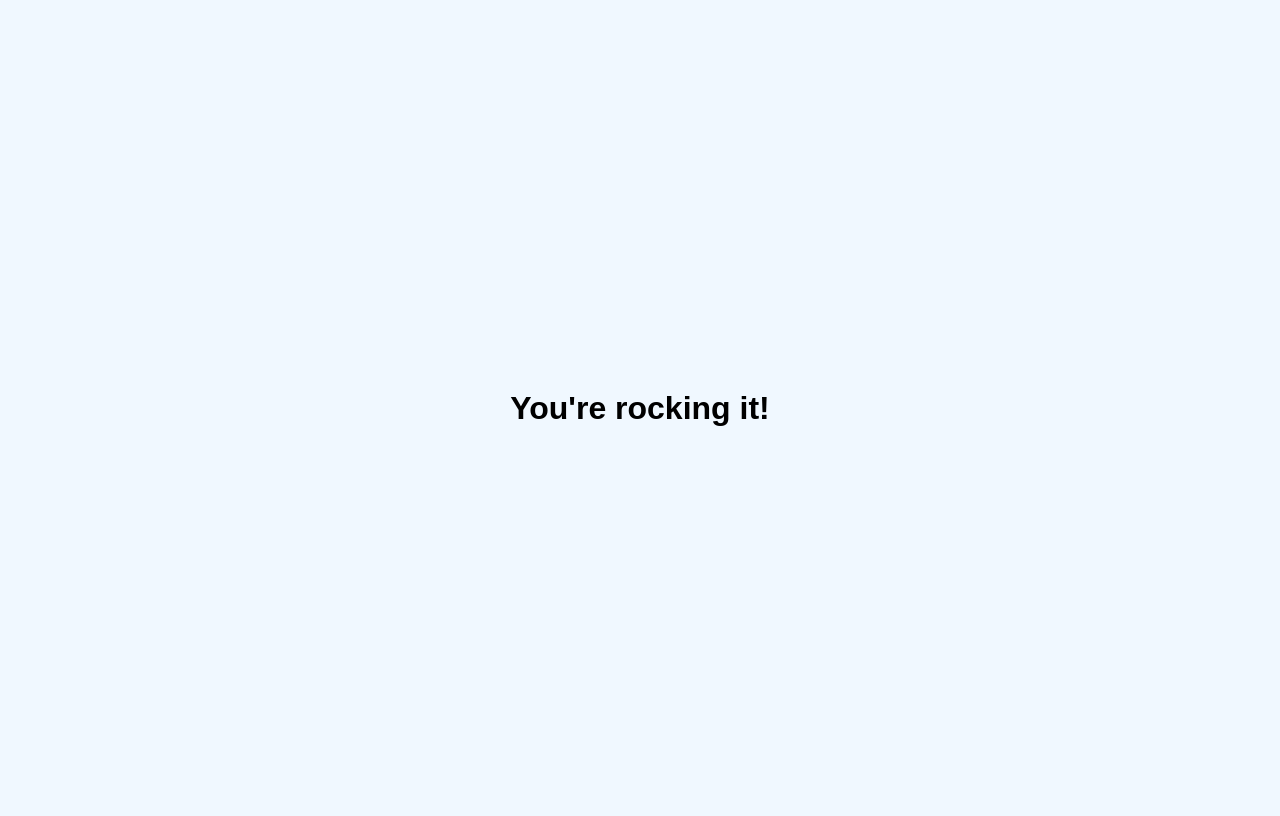
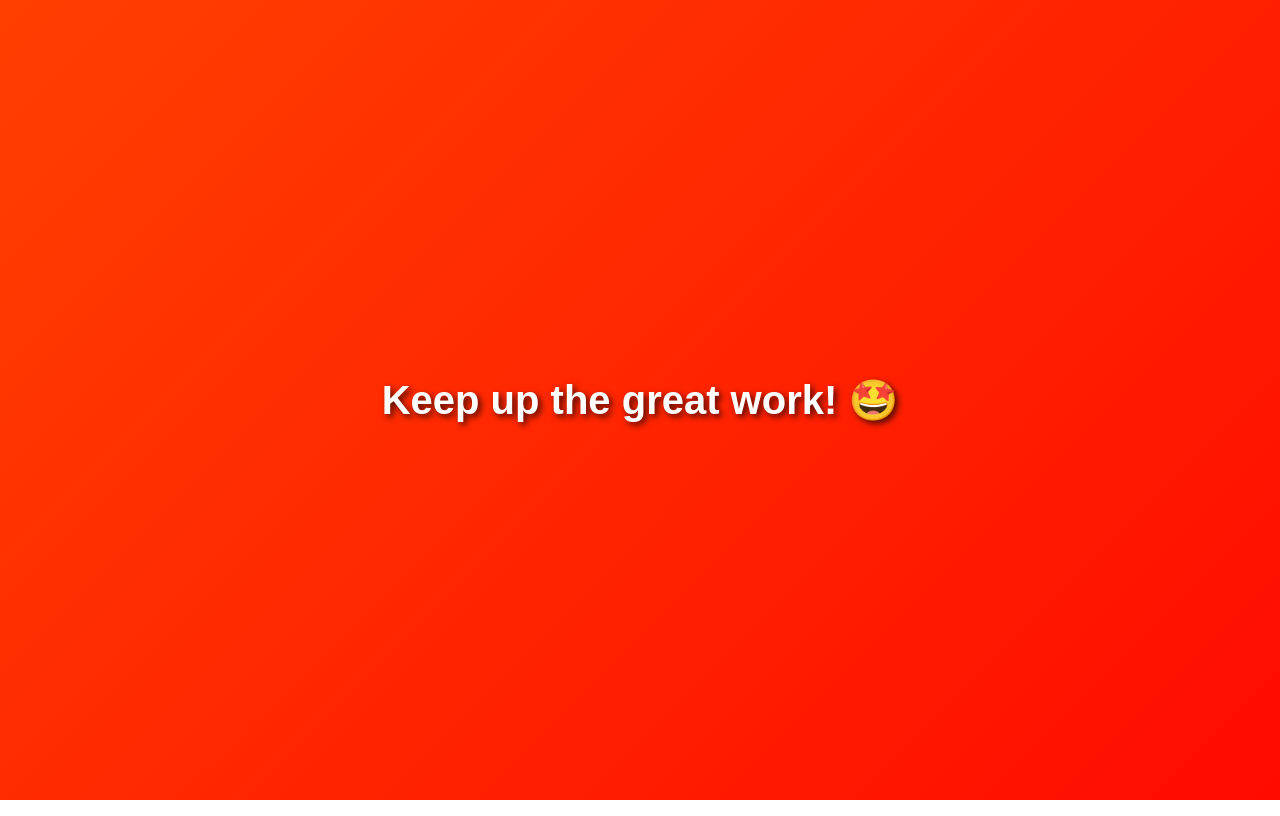
Before and after one commit to usama096/cosmoverse, a plain HTML site: page index.html in a window 1280 px wide. Drawn offline with Linux system fonts and the light colour scheme.

Commit message:
Update index.html

```diff
--- a/index.html
+++ b/index.html
@@ -11,25 +11,39 @@
             align-items: center;
             height: 100vh;
             font-family: Arial, sans-serif;
-            background-color: #f0f8ff;
+            background: linear-gradient(135deg, #FF7F50, #FF6347, #FF4500, #FF0000);
+            background-size: 400% 400%;
+            animation: gradient 15s ease infinite;
+            margin: 0;
+            color: white;
+        }
+        h1 {
+            font-size: 2.5em;
+            text-shadow: 3px 3px 6px rgba(0, 0, 0, 0.7);
             text-align: center;
+        }
+        @keyframes gradient {
+            0% { background-position: 0% 0%; }
+            50% { background-position: 100% 100%; }
+            100% { background-position: 0% 0%; }
         }
     </style>
 </head>
 <body>
     <script>
         const messages = [
-            "You're amazing!",
-            "Keep up the great work!",
-            "You're doing fantastic!",
-            "Don't forget to take breaks!",
-            "You're rocking it!"
+			"Hello, Kaynaat!",
+            "You're an amazing person! 🌟",
+            "Keep up the great work! 🤩",
+            "You're doing fantastic! 🎉",
+            "Don't forget to take breaks! ☕",
+            "You're incredible! 🌈"
         ];
 
         function displayMessage(index) {
             if (index < messages.length) {
                 document.body.innerHTML = `<h1>${messages[index]}</h1>`;
-                setTimeout(() => displayMessage(index + 1), 1000);
+                setTimeout(() => displayMessage(index + 1), 2500);
             }
         }
 
```
